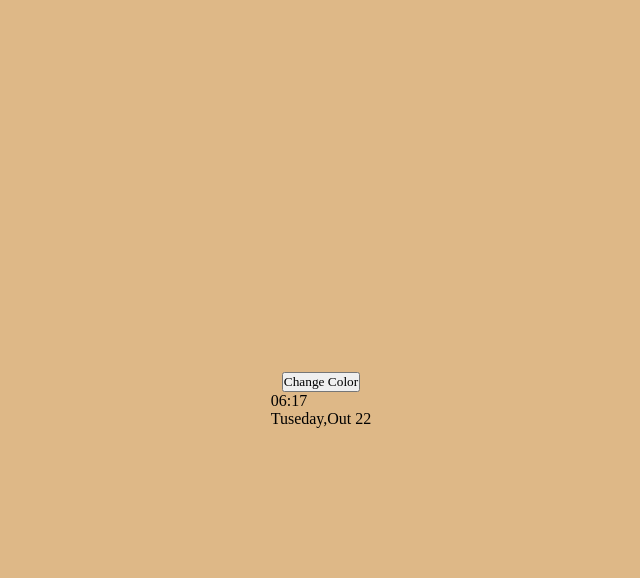
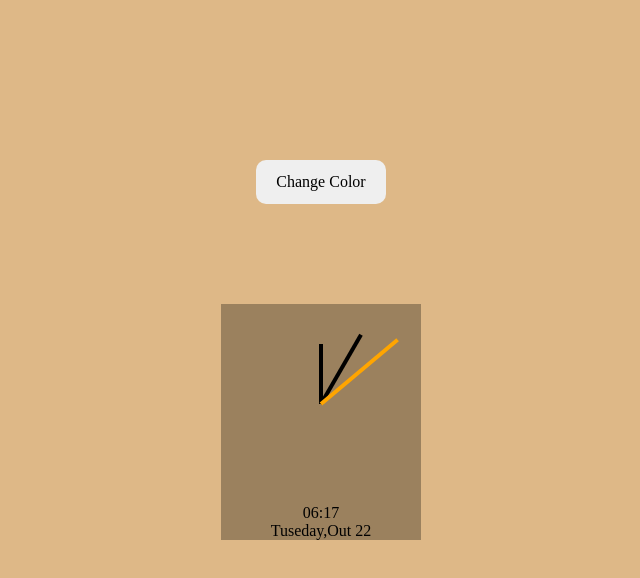
Before and after one commit to freddy990117/Project_19-Theme-Clock, a plain HTML site: page index.html in a window 1280 px wide. Shown: the whole page, without its empty margins (319-959 px from the left). Drawn offline with Linux system fonts and the light colour scheme.

Commit message:
Update CSS & HTML

```diff
--- a/style.scss
+++ b/style.scss
@@ -14,4 +14,58 @@ body {
   flex-direction: column;
   justify-content: center;
   align-items: center;
+  // transition: 0.5s ease;
+  &.dark {
+    background-color: lightblue;
+    color: blue;
+  }
+  .toggle {
+    padding: 0.8rem 1.3rem;
+    font-size: 1rem;
+    position: relative;
+    top: -100px;
+    border-radius: 10px;
+    border: none;
+    cursor: pointer;
+    // transition: 0.5s ease;
+  }
+  .clock-container {
+    display: flex;
+    flex-direction: column;
+    justify-content: center;
+    align-items: center;
+    text-align: center;
+    background-color: rgba(0, 0, 0, 0.3);
+
+    .clock {
+      position: relative;
+      width: 200px;
+      height: 200px;
+      .needle {
+        position: absolute;
+        top: 50%;
+        left: 50%;
+        // width: 75px;
+        // height: 3px;
+        height: 75px;
+        width: 3px;
+        border: 2px solid;
+        transform-origin: bottom center;
+        &.hour {
+          height: 60px;
+          transform: translate(-50%, -100%) rotate(0deg);
+        }
+        &.min {
+          height: 80px;
+          transform: translate(-50%, -100%) rotate(30deg);
+        }
+        &.sec {
+          height: 100px;
+          transform: translate(-50%, -100%) rotate(50deg);
+
+          color: orange;
+        }
+      }
+    }
+  }
 }
```
Also changed, not shown: style.css, 1 other file.
